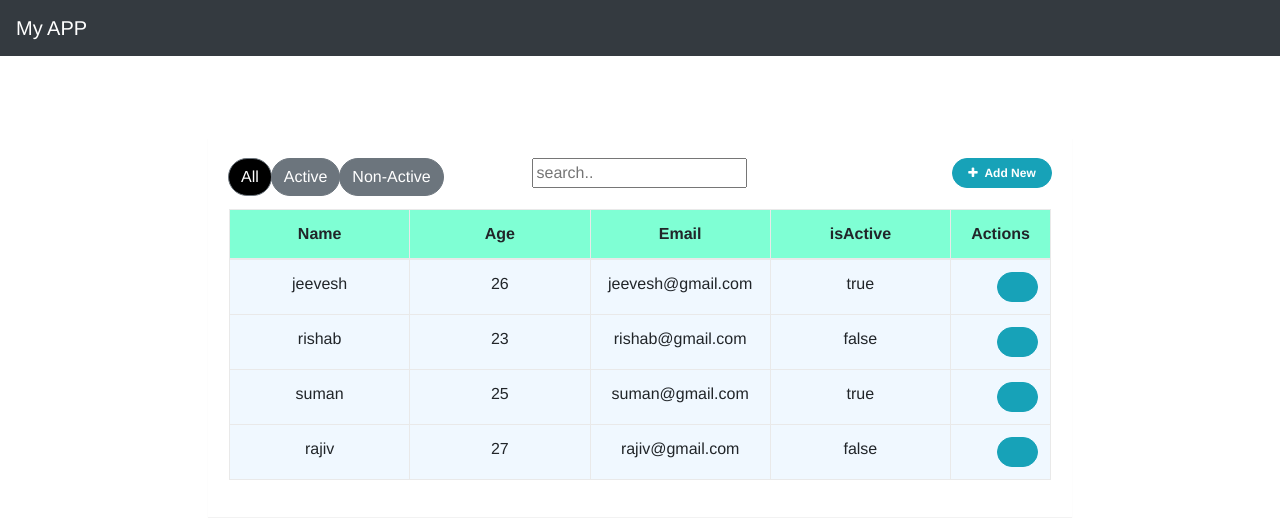
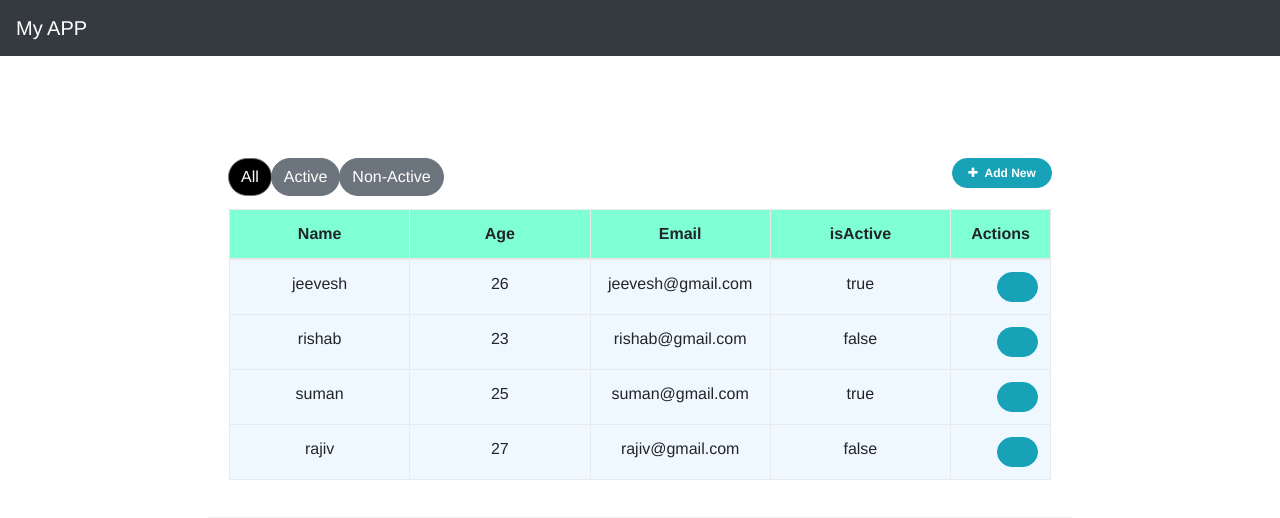
Before and after one commit to jeevaquarian/crud-emp-app, a Vue app: page / in a window 1280 px wide. Shown: the top 518 px of the page. Built offline with nearby package versions, Linux system fonts and the light colour scheme.

Commit message:
code updated

```diff
--- a/src/components/employeeList.vue
+++ b/src/components/employeeList.vue
@@ -4,7 +4,7 @@
         <div class="table-wrapper">
         <div class="table-title">
                 <div class="row">
-                    <div class="col-sm-4">
+                    <div class="col-sm-8">
                         <div class="filter-btn">
              <b-button-group>
   <b-button pill :class="{selected:filter==='all'}" @click="changeFilter('all')">All</b-button>
@@ -12,9 +12,6 @@
   <b-button pill  :class="{selected:filter==='non-active'}" @click="changeFilter('non-active')" >Non-Active</b-button>
   </b-button-group>
                         </div>
-                    </div>
-                        <div class="col-sm-4 btn-add">
-                        <input type="text"  placeholder="search.."/>
                     </div>
                     <div class="col-sm-4 btn-add">
                         <button type="button"  @click="addNewRow" class="btn btn-info add-new"><i class="fa fa-plus"></i> Add New</button>
```
